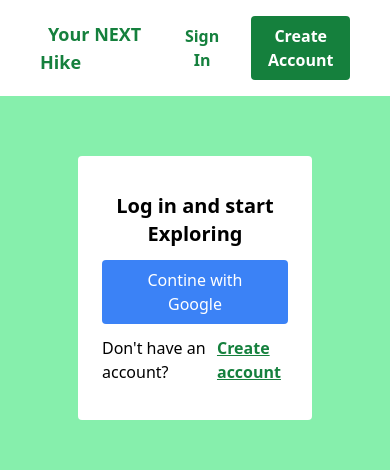
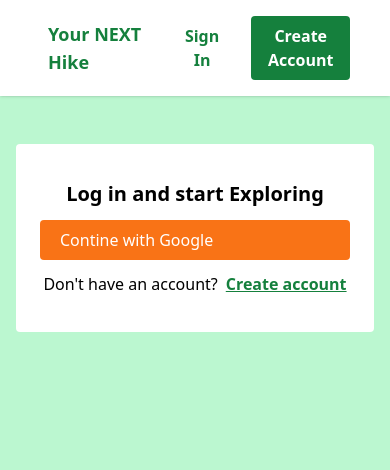
Before and after one commit to aaronmitchellvt/your-next-hike, a Next.js app: page /auth/login in a window 390 px wide. Shown: the top 470 px of the page. Built offline with nearby package versions, Linux system fonts and the light colour scheme; no server answers.

Commit message:
styling auth pages

```diff
--- a/src/components/Footer/Footer.tsx
+++ b/src/components/Footer/Footer.tsx
@@ -1,16 +1,15 @@
 import { NextPage } from "next";
+import Link from "next/link";
 
-const Footer: NextPage<FooterProps> = ({ email, phone }) => {
+const Footer: NextPage = () => {
 
   return (
-    <>
-      <h3 className="underline">{email} - {phone}</h3>
-    </>
+    <div className="w-full h-16 bg-green-700 shadow-md flex items-center px-4">
+      <div className="bg-white rounded-full m-3 p-3 h-8 w-8 flex justify-center items-center shadow">
+        <Link href="https://github.com/aaronmitchellvt/your-next-hike"><ion-icon name="logo-github"></ion-icon></Link>
+      </div>
+    </div>
   )
 }
 
 export default Footer;
-export interface FooterProps {
-  email?: string,
-  phone?: string
-}
--- a/src/components/Layout.tsx
+++ b/src/components/Layout.tsx
@@ -1,14 +1,33 @@
 import { NextPage } from "next";
+import Head from "next/head";
 import React from "react";
+import Footer from "./Footer";
 import NavBar from "./NavBar";
 
-const Layout: NextPage<LayoutProps> = ({ pageContent }) => {
+const Layout: NextPage<LayoutProps> = ({ pageContent, pageContentContainerStyles }) => {
+
   return (
     <>
+      <Head>
+        <title>My NEXT Hike</title>
+        <meta name="viewport" content="width=device-width, initial-scale=1" />
+        <link rel="icon" href="/favicon.ico" />
+        <script
+          type="module"
+          src="https://unpkg.com/ionicons@5.5.2/dist/ionicons/ionicons.esm.js"
+        ></script>
+        <script
+          noModule
+          src="https://unpkg.com/ionicons@5.5.2/dist/ionicons/ionicons.js"
+        ></script>
+      </Head>
       <NavBar />
-      <main className="bg-green-300 w-full h-screen mt-20 pt-3">
-        {pageContent}
+      <main className="bg-green-200 w-full h-screen mt-18 mb-15 py-4 px-4">
+        <div className={pageContentContainerStyles}>
+          {pageContent}
+        </div>
       </main>
+      <Footer />
     </>
   );
 };
@@ -16,5 +35,6 @@ const Layout: NextPage<LayoutProps> = ({ pageContent }) => {
 export default Layout;
 
 interface LayoutProps {
-  pageContent?: React.ReactNode
+  pageContent?: React.ReactNode,
+  pageContentContainerStyles?: string
 }
--- a/src/components/NavBar/NavBar.tsx
+++ b/src/components/NavBar/NavBar.tsx
@@ -6,26 +6,27 @@ import logUserOut from "@/hooks/useLogOutUser";
 import { useRouter } from "next/router";
 
 const NavBar = () => {
+  const router = useRouter()
 
   const userResponse = useGetCurrentUser();
   const userData = userResponse.data?.user;
-  const router = useRouter()
+  console.log("userData: ", userData);
   const onUserLogOut = async () => {
     if((await logUserOut()).error === null) {
       router.push("/")
     }
+    router.reload();
   }
 
   return (
-    <div className="w-full fixed top-0 left-0 h-18 bg-white">
+    <div className="w-full fixed top-0 left-0 h-18 bg-white shadow">
       <div className="flex items-center justify-between py-4 px-10">
-        <div className="text-green-700 font-bold text-lg flex-items-center">
-          <Link href="/">
+        <div className="text-green-700 font-bold text-lg flex flex-items-center">
+
             <span className="pr-2">
               <ion-icon name="leaf-outline"></ion-icon>
             </span>
-            Your NEXT Hike
-          </Link>
+            <Link href="/">Your NEXT Hike</Link>
         </div>
 
         <ul className="text-white flex items-center">
--- a/src/pages/_app.tsx
+++ b/src/pages/_app.tsx
@@ -16,7 +16,7 @@ export default function App({ Component, pageProps }: AppProps) {
   return (
    <QueryClientProvider client={queryClient}>
     <Component {...pageProps} />
-    <ReactQueryDevtools initialIsOpen={false} />
+    {/* <ReactQueryDevtools initialIsOpen={false} /> */}
   </QueryClientProvider>
   )
 }
--- a/src/pages/auth/login.tsx
+++ b/src/pages/auth/login.tsx
@@ -3,17 +3,18 @@ import useGoogleSignIn from "@/hooks/useSignInGoogleUser";
 import Link from "next/link";
 
 export default function Login() {
+
   return (
     <>
       <Layout
         pageContent={
-          <div className="grid place-items-center mt-16">
-            <div className="bg-white w-3/5 w:md-1/3  h-auto rounded p-6">
+          <div className="grid place-items-center mt-16 pt-8">
+            <div className="bg-white w-full sm:w-2/3 md:1/3 h-auto rounded mt-8 p-6">
               <h1 className="text-black text-xl text-center font-bold pt-3">
                 Log in and start Exploring
               </h1>
               <button
-                className="p-2 mt-3 w-full bg-blue-500 text-white rounded"
+                className="p-2 mt-3 w-full bg-orange-500 hover:bg-orange-600 text-white rounded"
                 onClick={() => useGoogleSignIn()}
               >
                 <span className="flex justify-between items-center pr-3">
@@ -25,7 +26,7 @@ export default function Login() {
                 <span className="flex items-center">
                   <p>Don't have an account?</p>
                   <Link href="/auth/signup">
-                    <p className="pl-2 text-green-700 font-bold underline">
+                    <p className="pl-2 text-green-700 hover:text-green-800 font-bold underline">
                       Create account
                     </p>
                   </Link>
--- a/src/pages/auth/signup.tsx
+++ b/src/pages/auth/signup.tsx
@@ -6,13 +6,13 @@ const Signup = () => {
   return (
     <Layout
       pageContent={
-        <div className="grid place-items-center mt-16">
-          <div className="bg-white w-4/5 w:md-1/3 h-auto rounded p-6">
+        <div className="grid place-items-center mt-16 pt-8">
+        <div className="bg-white w-3/5 w:md-1/3  h-auto rounded p-6">
           <h1 className="text-black text-xl text-center font-bold pt-3">
             Create an account
           </h1>
           <button
-              className="p-2 mt-3 w-full bg-blue-500 text-white rounded"
+            className="p-2 mt-3 w-full bg-orange-500 hover:bg-orange-600 text-white rounded"
             onClick={() => useGoogleSignIn()}
           >
             <span className="flex justify-between items-center pr-3">
@@ -24,8 +24,8 @@ const Signup = () => {
             <span className="flex items-center">
               <p>Already have an account?</p>
               <Link href="/auth/login">
-                  <p className="pl-2 text-green-700 font-bold underline">
-                    Log in
+                <p className="pl-2 text-green-700 hover:text-green-800 font-bold underline">
+                  Sign in
                 </p>
               </Link>
             </span>
--- a/src/pages/index.tsx
+++ b/src/pages/index.tsx
@@ -4,22 +4,9 @@ import Head from "next/head";
 export default function Home() {
   return (
     <>
-      <Head>
-        <title>My NEXT Hike</title>
-        <meta name="viewport" content="width=device-width, initial-scale=1" />
-        <link rel="icon" href="/favicon.ico" />
-        <script
-          type="module"
-          src="https://unpkg.com/ionicons@5.5.2/dist/ionicons/ionicons.esm.js"
-        ></script>
-        <script
-          noModule
-          src="https://unpkg.com/ionicons@5.5.2/dist/ionicons/ionicons.js"
-        ></script>
-      </Head>
       <Layout
         pageContent={
-          <div className="text-black">index page</div>
+          <div className="text-black mt-16">index page</div>
         }
       ></Layout>
     </>
```
Lines whose indentation alone changed are shown as unchanged.
